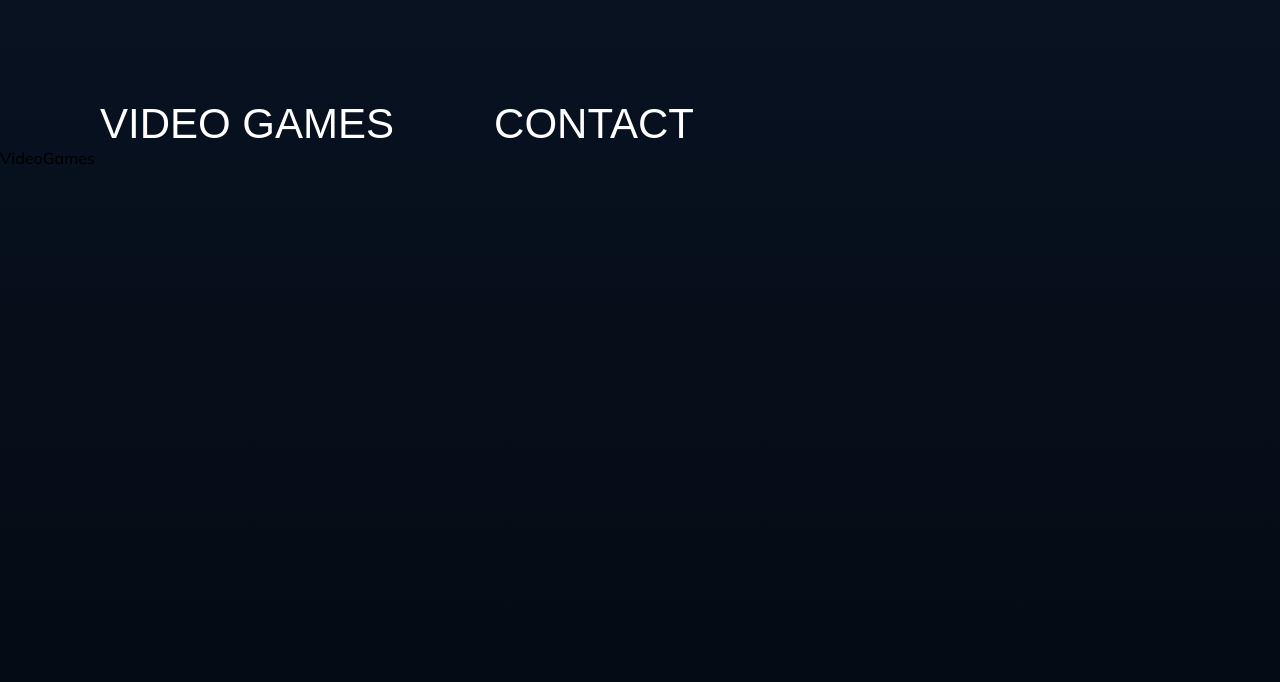
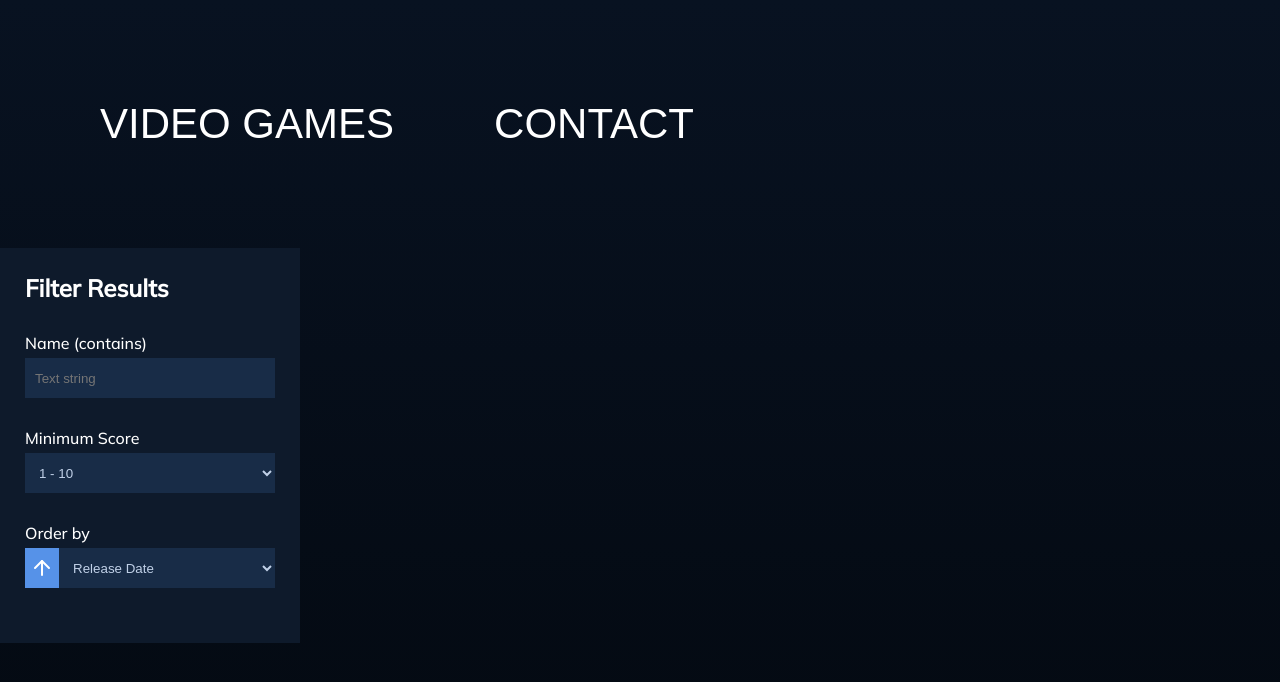
Before and after one commit to SrAnthony/video-games-spa, a React (Create React App) app: page / in a window 1280 px wide. Shown: the top 682 px of the page. Built offline with nearby package versions, Linux system fonts and the light colour scheme.

Commit message:
:sparkles: Adiciona filtros

```diff
--- a/src/Components/Header.tsx
+++ b/src/Components/Header.tsx
@@ -20,7 +20,7 @@ export default Header
 
 const Container = styled.div`
   color: white;
-  margin-top: 100px;
+  margin: 100px 0;
 `
 
 const MenuItem = styled.button`
--- /dev/null
+++ b/src/Components/Input.tsx
@@ -0,0 +1,39 @@
+import React from 'react'
+import styled from 'styled-components'
+
+type InputProps = {
+  label: string,
+} & React.DetailedHTMLProps<React.InputHTMLAttributes<HTMLInputElement>, HTMLInputElement>
+
+const Input: React.FC<InputProps> = ({ label, ...props }) => {
+
+  return (
+    <InputContainer>
+      <label>
+        {label}
+      </label>
+
+      <input {...props} />
+    </InputContainer>
+  )
+}
+
+export default Input
+
+export const InputContainer = styled.div`
+  margin-bottom: 30px;
+
+  label {
+    color: white;
+  }
+
+  input, select {
+    background-color: #182c47;
+    color: #c1d1e8;
+    border: none;
+    padding: 0 10px;
+    height: 40px;
+    margin-top: 5px;
+    width: 100%;
+  }
+`
--- /dev/null
+++ b/src/Components/OrderByInput.tsx
@@ -0,0 +1,66 @@
+import React, { useState } from 'react'
+import { InputContainer } from './Input'
+import styled, { css } from 'styled-components'
+import arrow_up from '../Assets/Icons/arrow-up.svg'
+
+const OrderByInput: React.FC = () => {
+  const [order, setOrder] = useState<'ASC' | 'DESC'>('ASC')
+
+  return (
+    <InputContainer>
+      <label>
+        Order by
+      </label>
+
+      <Row>
+        <DirectionArrowContainer
+          title="Change order"
+          $reverse={order === 'DESC'}
+          onClick={() => setOrder(order === 'DESC' ? 'ASC' : 'DESC')}
+        >
+          {/* Using import and img because this project has only one icon. I would use a icon pack in a larger
+           project. */}
+          <img src={arrow_up} />
+        </DirectionArrowContainer>
+
+        <select>
+          <option>
+            Release Date
+          </option>
+          <option>
+            Score
+          </option>
+          <option>
+            Name
+          </option>
+        </select>
+      </Row>
+    </InputContainer>
+  )
+}
+
+export default OrderByInput
+
+const Row = styled.div`
+  display: flex;
+  align-items: flex-end;
+`
+
+const DirectionArrowContainer = styled.div<{ $reverse: boolean }>`
+  background-color: #5692e8;
+  height: 40px;
+  width: 40px;
+  display: flex;
+  justify-content: center;
+  align-items: center;
+  cursor: pointer;
+  user-select: none;
+
+  img {
+    transition: transform .2s;
+
+    ${p => p.$reverse && css`
+      transform: rotate(180deg);
+    `}
+  }
+`
--- /dev/null
+++ b/src/Components/ScoreInput.tsx
@@ -0,0 +1,27 @@
+import React from 'react'
+import { InputContainer } from './Input'
+
+const ScoreInput: React.FC = () => {
+
+  return (
+    <InputContainer>
+      <label>
+        Minimum Score
+      </label>
+
+      <select defaultValue={0}>
+        <option disabled value={0}>
+          1 - 10
+        </option>
+
+        {[...Array(10)].map((_, i) => (
+          <option key={i} value={i + 1}>
+            {i + 1}
+          </option>
+        ))}
+      </select>
+    </InputContainer>
+  )
+}
+
+export default ScoreInput
--- /dev/null
+++ b/src/Pages/VideoGames/Filters.tsx
@@ -0,0 +1,34 @@
+import React from 'react'
+import styled from 'styled-components'
+import Input from '../../Components/Input'
+import OrderByInput from '../../Components/OrderByInput'
+import ScoreInput from '../../Components/ScoreInput'
+
+const Filters: React.FC = () => {
+
+  return (
+    <Container>
+      <h3>Filter Results</h3>
+
+      <Input label="Name (contains)" placeholder="Text string" />
+
+      <ScoreInput />
+
+      <OrderByInput />
+    </Container>
+  )
+}
+
+export default Filters
+
+const Container = styled.div`
+  background-color: #0e1a2b;
+  width: 300px;
+  padding: 25px;
+
+  h3 {
+    font-size: 24px;
+    color: white;
+    margin: 0 0 30px 0;
+  }
+`
--- a/src/Pages/VideoGames/VideoGames.tsx
+++ b/src/Pages/VideoGames/VideoGames.tsx
@@ -1,12 +1,18 @@
 import React from 'react'
+import styled from 'styled-components'
+import Filters from './Filters'
 
 const VideoGames: React.FC = () => {
 
   return (
-    <div>
-      VideoGames
-    </div>
+    <Container>
+      <Filters />
+    </Container>
   )
 }
 
 export default VideoGames
+
+const Container = styled.div`
+  display: flex;
+`
```
Also changed, not shown: src/Assets/Icons/arrow-up.svg (added).
